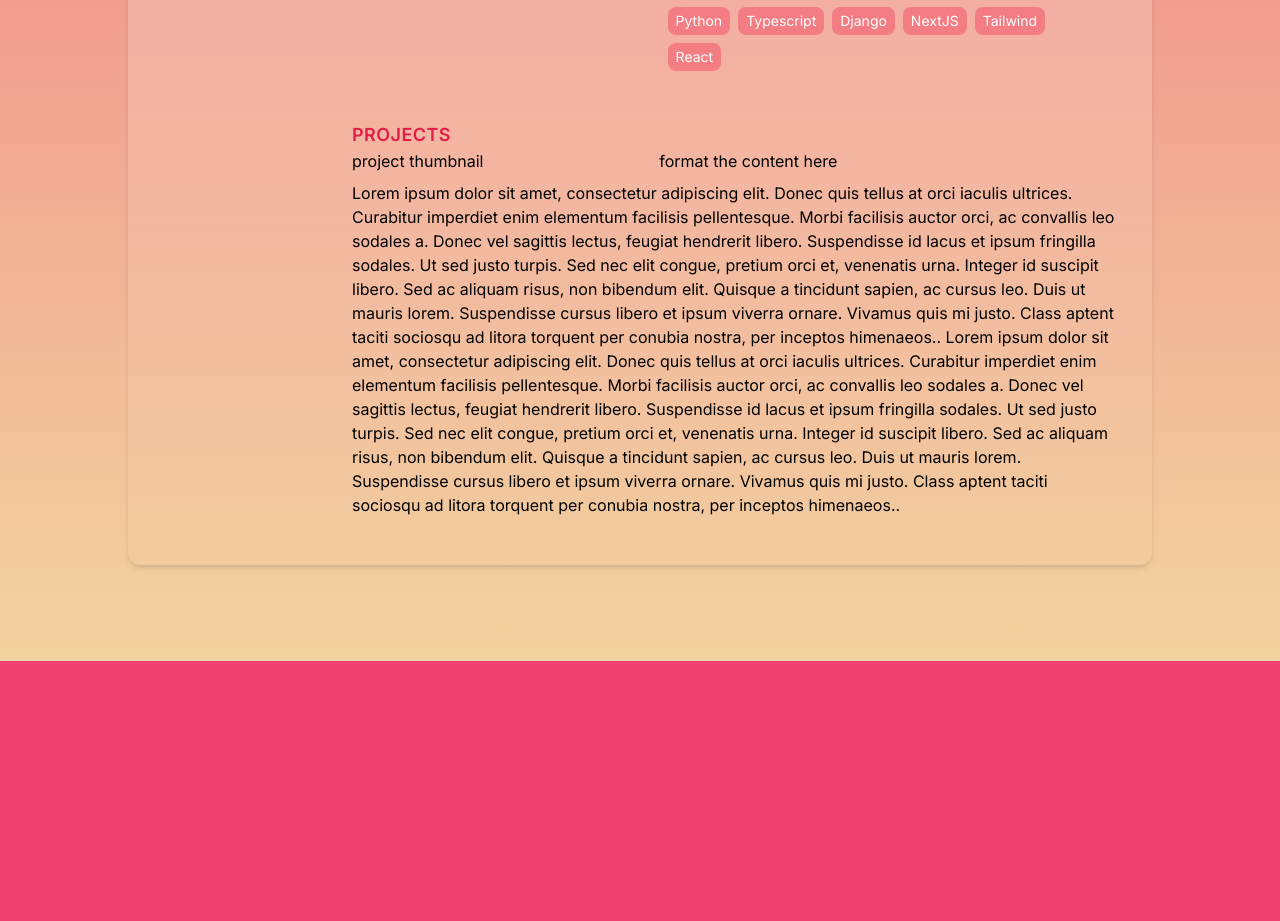
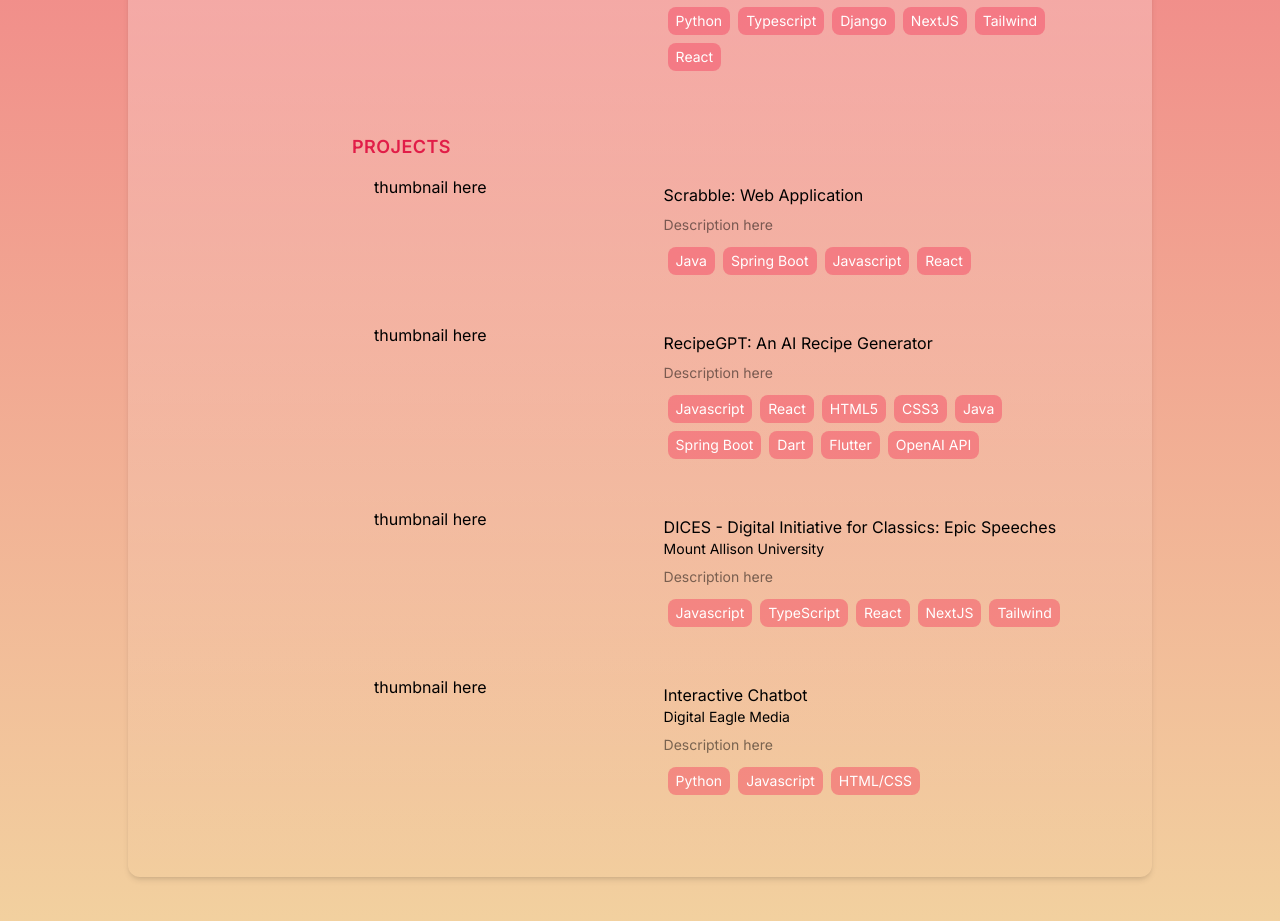
Before and after one commit to jgfitzgerald/dev-website, a Next.js app: page / in a window 1280 px wide. Shown: the part 1100-2021 px from the top of the page. Before the commit the page ends 1761 px from the top, so only its background shows below. Built offline with nearby package versions, Linux system fonts and the light colour scheme.

Commit message:
add projects

```diff
--- /dev/null
+++ b/public/content/projects/chatbot.json
@@ -0,0 +1,14 @@
+{
+  "date": "2020-09-01",
+  "title": "Interactive Chatbot",
+  "github": "",
+  "external": "",
+  "tech": [
+      "Python",
+      "Javascript",
+      "HTML/CSS"
+  ],
+  "company": "Digital Eagle Media",
+  "showInProjects": true,
+  "description": "Description here"
+}
--- /dev/null
+++ b/public/content/projects/dices.json
@@ -0,0 +1,16 @@
+{
+  "date": "2024-01-01",
+  "title": "DICES - Digital Initiative for Classics: Epic Speeches",
+  "github": "",
+  "external": "",
+  "tech": [
+      "Javascript",
+      "TypeScript",
+      "React",
+      "NextJS",
+      "Tailwind"
+  ],
+  "company": "Mount Allison University",
+  "showInProjects": true,
+  "description": "Description here"
+}
--- /dev/null
+++ b/public/content/projects/recipe.json
@@ -0,0 +1,20 @@
+{
+  "date": "2023-03-10",
+  "title": "RecipeGPT: An AI Recipe Generator",
+  "github": "",
+  "external": "",
+  "tech": [
+      "Javascript",
+      "React",
+      "HTML5",
+      "CSS3",
+      "Java",
+      "Spring Boot",
+      "Dart",
+      "Flutter",
+      "OpenAI API"
+  ],
+  "company": "",
+  "showInProjects": true,
+  "description": "Description here"
+}
--- /dev/null
+++ b/public/content/projects/scrabble.json
@@ -0,0 +1,15 @@
+{
+  "date": "2023-03-10",
+  "title": "Scrabble: Web Application",
+  "github": "",
+  "external": "",
+  "tech": [
+      "Java",
+      "Spring Boot",
+      "Javascript",
+      "React"
+  ],
+  "company": "",
+  "showInProjects": true,
+  "description": "Description here"
+}
--- /dev/null
+++ b/src/app/api/projects/route.ts
@@ -0,0 +1,43 @@
+import { Project } from '@/types';
+import { NextResponse } from 'next/server';
+import fs from 'fs';
+import path from 'path';
+
+export async function GET(request: Request) {
+  const projectDirectory = path.join(process.cwd(), 'public', 'content', 'projects');
+
+  try {
+    const files = fs.readdirSync(projectDirectory);
+    const projectList: Project[] = [];
+
+    files.forEach((file) => {
+      const filePath = path.join(projectDirectory, file);
+      const fileContent = fs.readFileSync(filePath, 'utf-8');
+
+      try {
+        const data = JSON.parse(fileContent);
+
+        const project: Project = {
+          date: data.date || "",
+          title: data.title || "",
+          github: data.github || "",
+          external: data.external || "",
+          tech: data.tech || [],
+          company: data.company || "",
+          showInProjects: data.showInProjects || false,
+          description: data.description || ""
+        };
+
+        projectList.push(project);
+      } catch (parseError) {
+        console.error(`Error parsing JSON in file ${file}:`, parseError);
+        // Optionally handle or log parsing errors
+      }
+    });
+
+    return NextResponse.json(projectList);
+  } catch (error) {
+    console.error('Error reading projects directory:', error);
+    return NextResponse.json({ error: 'Error reading projects directory' }, { status: 500 });
+  }
+}
--- a/src/components/Projects.tsx
+++ b/src/components/Projects.tsx
@@ -1,7 +1,86 @@
+'use client'
+import { Project } from '@/types';
+import { useEffect, useState } from 'react';
+
+
+const fetchData = async () => {
+  try {
+    const response = await fetch('/api/projects');
+    const data = await response.json();
+    return data as Project[];
+  } catch (error) {
+    console.error('Error fetching data:', error);
+    return [];
+  }
+};
+
 export default function Home() {
-    return (<div id="projects" className="mb-4"><div className="uppercase tracking-wide text-lg text-rose-600 dark:text-green-100 font-semibold">Projects</div>
-    <div className="flex flex-wrap-reverse md:flex-no-wrap"><div className="w-full md:w-2/5">project thumbnail</div><div className="w-full md:w-3/5">format the content here</div></div>
-    <p className="mt-2 text-black dark:text-slate-300">Lorem ipsum dolor sit amet, consectetur adipiscing elit. Donec quis tellus at orci iaculis ultrices. Curabitur imperdiet enim elementum facilisis pellentesque. Morbi facilisis auctor orci, ac convallis leo sodales a. Donec vel sagittis lectus, feugiat hendrerit libero. Suspendisse id lacus et ipsum fringilla sodales. Ut sed justo turpis. Sed nec elit congue, pretium orci et, venenatis urna. Integer id suscipit libero. Sed ac aliquam risus, non bibendum elit. Quisque a tincidunt sapien, ac cursus leo. Duis ut mauris lorem. Suspendisse cursus libero et ipsum viverra ornare. Vivamus quis mi justo. Class aptent taciti sociosqu ad litora torquent per conubia nostra, per inceptos himenaeos..
 
-    Lorem ipsum dolor sit amet, consectetur adipiscing elit. Donec quis tellus at orci iaculis ultrices. Curabitur imperdiet enim elementum facilisis pellentesque. Morbi facilisis auctor orci, ac convallis leo sodales a. Donec vel sagittis lectus, feugiat hendrerit libero. Suspendisse id lacus et ipsum fringilla sodales. Ut sed justo turpis. Sed nec elit congue, pretium orci et, venenatis urna. Integer id suscipit libero. Sed ac aliquam risus, non bibendum elit. Quisque a tincidunt sapien, ac cursus leo. Duis ut mauris lorem. Suspendisse cursus libero et ipsum viverra ornare. Vivamus quis mi justo. Class aptent taciti sociosqu ad litora torquent per conubia nostra, per inceptos himenaeos..</p></div>)
+    const [ projects, setProjects ] = useState<Project[]>([]);
+
+  useEffect(() => {
+    const fetchProjects = async () => {
+      const projectData = await fetchData();
+      setProjects(projectData);
+    };
+
+    fetchProjects();
+
+  }, []);
+
+  {projects && projects.map((project) => {
+    console.log('Project:', project);}
+  )}
+
+  return (
+    <div id="projects" className="mb-4 w-full my-3">
+      <div className="uppercase tracking-wide text-lg text-rose-600 dark:text-green-100 font-semibold">Projects</div>
+      <div className="flex flex-wrap-reverse md:flex-no-wrap">
+        {projects && projects.map((proj) => (
+          <div key={proj.title} className="w-full flex flex-wrap-reverse md:flex-no-wrap rounded-xl flex flex-wrap md:flex-no-wrap hover:bg-white hover:bg-opacity-10 border-2 border-transparent hover:border-2 hover:border-white transition duration-300 px-5 py-3 ease-in-out rounded mb-4 hover:border-opacity-10">
+            <div className="w-full md:w-2/5">
+              thumbnail here
+            </div>
+            <div className="w-full md:w-3/5">
+            <p className="mt-2 mr-2">{proj.title}</p>
+            <p className="text-sm">{proj.company}</p>
+            <p className="my-2 text-sm text-black text-opacity-50 dark:text-slate-300">{proj.description}</p>
+            <div className="flex flex-wrap">
+            {proj.tech?.map((tech, index) => (
+          <span key={index} className="text-sm bg-opacity-45 dark:bg-opacity-45 bg-rose-500 dark:bg-emerald-500 px-2 py-1 text-white rounded-lg m-1">{tech}</span>
+        ))}
+        </div>
+            </div>
+          </div>
+        ))}
+      </div>
+    </div>
+  );
+
+
 }
+
+
+// return (
+//     <div id="experience" className="mb-4 w-full my-3">
+//       <div className="uppercase tracking-wide text-lg text-rose-600 dark:text-green-100 font-semibold">
+//         Experience
+//       </div>
+//             {jobs && jobs.map((job) => (
+//     <div key={job.title} className=" rounded-xl flex flex-wrap md:flex-no-wrap hover:bg-white hover:bg-opacity-10 border-2 border-transparent hover:border-2 hover:border-white transition duration-300 px-5 py-3 ease-in-out rounded mb-4 hover:border-opacity-10">
+//       <div className="w-full md:w-2/5 my-2 text-black text-opacity-50 font-semibold uppercase text-sm">{job.range}</div>
+//       <div className="w-full md:w-3/5">
+//         <p className="my-2 mr-2">
+//           {job.title} - {job.company}
+//         </p>
+//         <p className="my-2 text-sm text-black text-opacity-50 dark:text-slate-300">{job.description}</p>
+//         <div className="flex flex-wrap">
+//         {job.tags?.map((tag, index) => (
+//           <span key={index} className="text-sm bg-opacity-45 dark:bg-opacity-45 bg-rose-500 dark:bg-emerald-500 px-2 py-1 text-white rounded-lg m-1">{tag}</span>
+//         ))}
+//         </div>
+//       </div>
+//     </div>
+//   ))}
+//     </div>
+//   );
```
Also changed, not shown: src/types.ts (+11 -0 lines).
